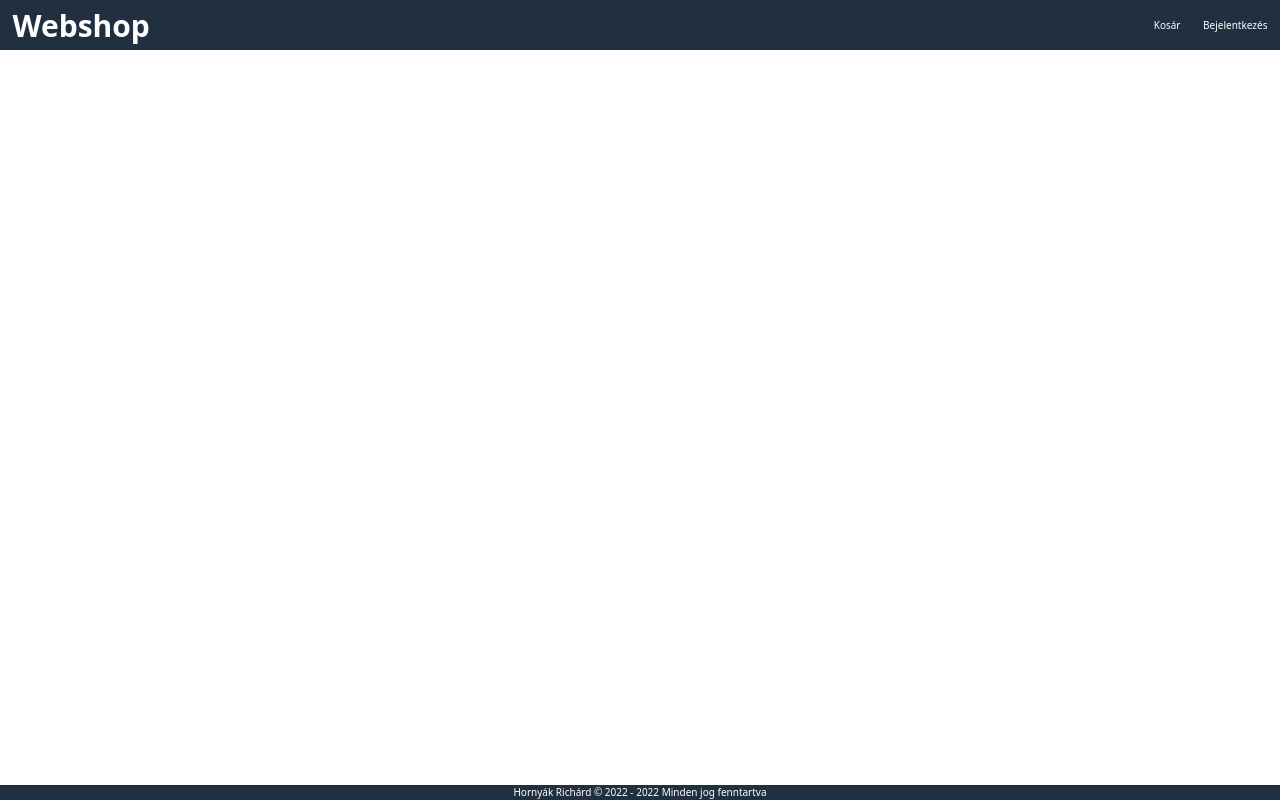
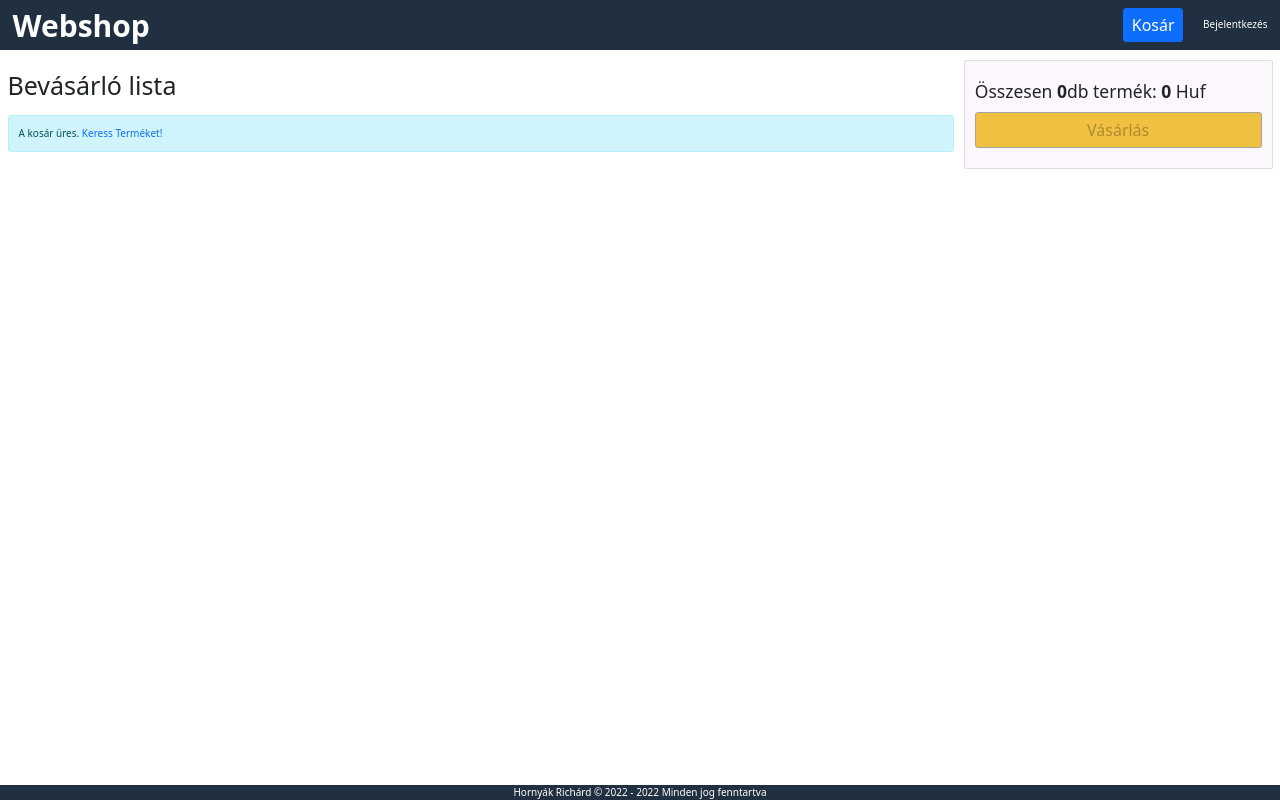
Before and after one commit to hornyakr/webshop, a React (Create React App) app in the folder frontend/: page /cart in a window 1280 px wide. Built offline with nearby package versions, Linux system fonts and the light colour scheme.

Commit message:
Implement removeFromCart

```diff
--- a/frontend/src/App.js
+++ b/frontend/src/App.js
@@ -25,7 +25,18 @@ function App() {
             </div>
             <div>
               <Link to="/cart">
-                Kosár {cartItems.length > 0 && <span>{cartItems.length}</span>}
+                <button
+                  type="button"
+                  className="btn btn-primary position-relative"
+                >
+                  Kosár
+                  {cartItems.length > 0 && (
+                    <span className="position-absolute top-0 start-100 translate-middle badge rounded-pill bg-danger">
+                      {cartItems.length}
+                      <span className="visually-hidden">termék</span>
+                    </span>
+                  )}
+                </button>
               </Link>
               <Link to="/signIn">Bejelentkezés</Link>
             </div>
@@ -39,6 +50,7 @@ function App() {
               element={<ProductScreen />}
             ></Route>
             <Route path="/cart/:productId" element={<CartScreen />}></Route>
+            <Route path="/cart" element={<CartScreen />}></Route>
           </Routes>
         </main>
         <footer className="d-flex justify-content-center position-fixed fixed-bottom">
--- a/frontend/src/actions/cartActions.js
+++ b/frontend/src/actions/cartActions.js
@@ -1,5 +1,5 @@
 import Axios from "axios";
-import { CART_ADD_ITEM } from "../constants/cartConstant";
+import { CART_ADD_ITEM, CART_REMOVE_ITEM } from "../constants/cartConstant";
 
 export const addToCart = (productId, qty) => async (dispatch, getState) => {
   const { data } = await Axios.get(`/api/products/${productId}`);
@@ -16,3 +16,8 @@ export const addToCart = (productId, qty) => async (dispatch, getState) => {
   });
   localStorage.setItem("cartItems", JSON.stringify(getState().cart.cartItems));
 };
+
+export const removeFromCart = (productId) => async (dispatch, getState) => {
+  dispatch({ type: CART_REMOVE_ITEM, payload: productId });
+  localStorage.setItem("cartItems", JSON.stringify(getState().cart.cartItems));
+};
--- a/frontend/src/constants/cartConstant.js
+++ b/frontend/src/constants/cartConstant.js
@@ -1 +1,2 @@
 export const CART_ADD_ITEM = "CART_ADD_ITEM";
+export const CART_REMOVE_ITEM = "CART_REMOVE_ITEM";
--- a/frontend/src/reducers/cartReducers.js
+++ b/frontend/src/reducers/cartReducers.js
@@ -1,4 +1,4 @@
-import { CART_ADD_ITEM } from "../constants/cartConstant";
+import { CART_ADD_ITEM, CART_REMOVE_ITEM } from "../constants/cartConstant";
 
 export const cartReducer = (state = { cartItems: [] }, action) => {
   switch (action.type) {
@@ -18,6 +18,11 @@ export const cartReducer = (state = { cartItems: [] }, action) => {
           cartItems: [...state.cartItems, item],
         };
       }
+    case CART_REMOVE_ITEM:
+      return {
+        ...state,
+        cartItems: state.cartItems.filter((x) => x.product !== action.payload),
+      };
     default:
       return state;
   }
--- a/frontend/src/screens/CartScreen.js
+++ b/frontend/src/screens/CartScreen.js
@@ -1,13 +1,7 @@
 import React, { useEffect } from "react";
 import { useDispatch, useSelector } from "react-redux";
-import {
-  Link,
-  Navigate,
-  useLocation,
-  useNavigate,
-  useParams,
-} from "react-router-dom";
-import { addToCart } from "../actions/cartActions";
+import { Link, useLocation, useNavigate, useParams } from "react-router-dom";
+import { addToCart, removeFromCart } from "../actions/cartActions";
 import MessageBox from "../components/MessageBox";
 
 export default function CartScreen() {
@@ -26,21 +20,23 @@ export default function CartScreen() {
     }
   }, [dispatch, productId, qty]);
 
-  const removeFromCartHandler = (id) => {};
+  const removeFromCartHandler = (id) => {
+    dispatch(removeFromCart(id));
+  };
   const checkOutHandler = () => {
     navigate(`/signIn?redirect=shipping`);
   };
 
   return (
     <div>
+      <div className="row g-3">
+        <div className="col-sm-9">
           <h1>Bevásárló lista</h1>
           {cartItems.length === 0 ? (
             <MessageBox>
               A kosár üres. <Link to="/">Keress Terméket!</Link>
             </MessageBox>
           ) : (
-        <div className="row g-3">
-          <div className="col-sm-9">
             <ul>
               {cartItems.map((item) => (
                 <li key={item.product}>
@@ -84,6 +80,7 @@ export default function CartScreen() {
                 </li>
               ))}
             </ul>
+          )}
         </div>
         <div className="col-sm-3">
           <div className="card sticky-top">
@@ -91,14 +88,13 @@ export default function CartScreen() {
               <ul>
                 <li>
                   <h3>
-                      Összesen -{" "}
-                      <strong>
-                        {cartItems.reduce((a, c) => a + c.qty, 0)}
-                      </strong>
+                    Összesen{" "}
+                    <strong>{cartItems.reduce((a, c) => a + c.qty, 0)}</strong>
                     db termék:{" "}
                     <strong>
                       {cartItems.reduce((a, c) => a + c.price * c.qty, 0)}
-                      </strong>
+                    </strong>{" "}
+                    Huf
                   </h3>
                 </li>
                 <li>
@@ -116,7 +112,6 @@ export default function CartScreen() {
           </div>
         </div>
       </div>
-      )}
     </div>
   );
 }
```
Lines whose indentation alone changed are shown as unchanged.
